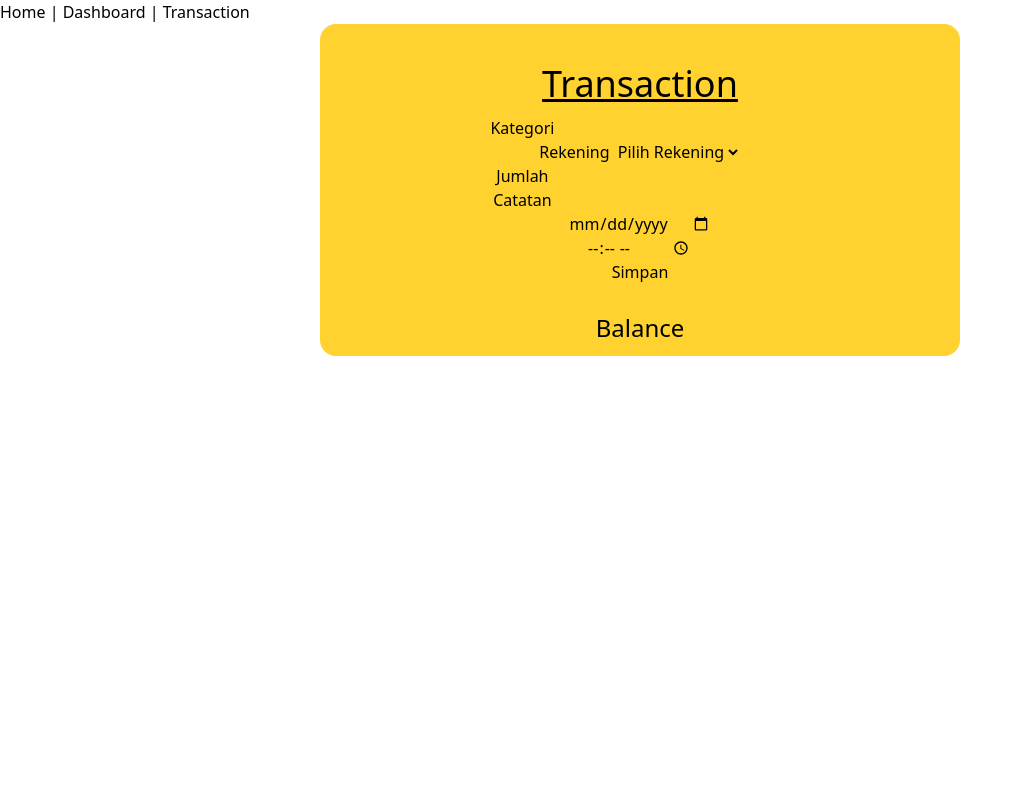
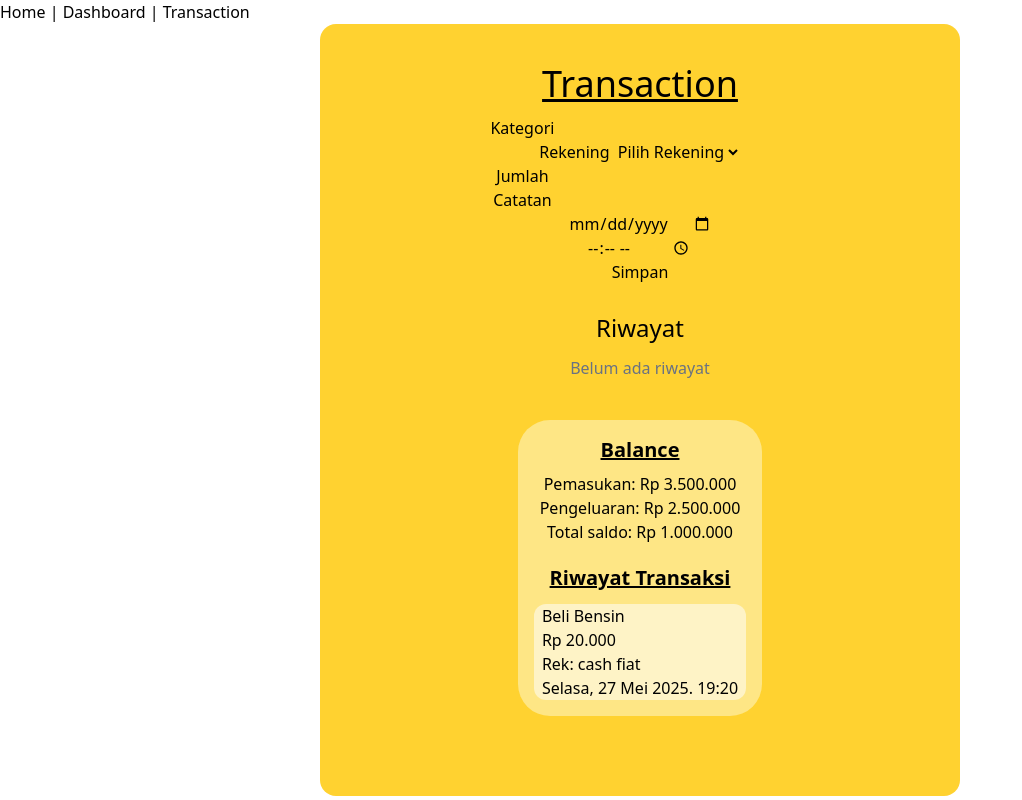
Before and after one commit to bando9/FinTrack, a React (Vite) app: page /transaction in a window 1280 px wide. Shown: the whole page, without its empty margins (0-1022 px from the left). Built offline with nearby package versions, Linux system fonts and the light colour scheme.

Commit message:
feat: add balance component with IDR currency formatting using Intl.NumberFormat

```diff
--- a/src/components/Balance.jsx
+++ b/src/components/Balance.jsx
@@ -1,5 +1,3 @@
-import React from "react";
-
 export default function Saldo() {
   return <div>Saldo</div>;
 }
--- a/src/pages/Transaction.jsx
+++ b/src/pages/Transaction.jsx
@@ -39,7 +39,7 @@ export default function Transaction() {
   };
 
   return (
-    <div className="w-1/2 flex m-auto bg-amber-300 rounded-2xl">
+    <div className="w-1/2 flex m-auto bg-amber-300 rounded-2xl pb-10">
       <div className="text-center m-auto mt-10">
         <h1 className="text-4xl underline mb-3">Transaction</h1>
         <form action="#" onSubmit={addTransaction}>
@@ -77,9 +77,9 @@ export default function Transaction() {
           </div>
           <button type="submit">Simpan</button>
         </form>
-
+        <h3 className="text-2xl mt-7 mb-3">Riwayat</h3>
+        {category ? (
           <ul>
-          <h3 className="text-2xl mt-7 mb-3">Balance</h3>
             {category && <li>{category}</li>}
             {rekening && <li>{rekening}</li>}
             {jumlah && <li>{jumlah}</li>}
@@ -92,7 +92,57 @@ export default function Transaction() {
               </li>
             )}
           </ul>
+        ) : (
+          <p className="text-gray-500">Belum ada riwayat</p>
+        )}
+        <Balance />
       </div>
     </div>
   );
 }
+
+function Balance() {
+  const income = 3500000;
+  const expense = 2500000;
+  const total = income - expense;
+
+  return (
+    <div className="bg-amber-200 m-10 rounded-4xl p-4">
+      <div className="mb-5">
+        <h1 className=" text-xl mb-2 font-semibold underline">Balance</h1>
+        <p>
+          Pemasukan: <CurrentDisplay amount={income} />
+        </p>
+        <p>
+          Pengeluaran: <CurrentDisplay amount={expense} />
+        </p>
+        <p>
+          Total saldo: <CurrentDisplay amount={total} />
+        </p>
+      </div>
+
+      <h1 className=" text-xl mb-3 font-semibold underline">
+        Riwayat Transaksi
+      </h1>
+
+      <div className="text-left bg-amber-100 px-2 rounded-xl">
+        <p>Beli Bensin</p>
+        <p>
+          <CurrentDisplay amount={20000} />{" "}
+        </p>
+        <p>Rek: cash fiat</p>
+        <p>Selasa, 27 Mei 2025. 19:20</p>
+      </div>
+    </div>
+  );
+}
+
+function CurrentDisplay({ amount }) {
+  const formatter = new Intl.NumberFormat("id-ID", {
+    style: "currency",
+    currency: "IDR",
+    minimumFractionDigits: 0,
+  });
+
+  return <span>{formatter.format(amount)}</span>;
+}
```
Lines whose indentation alone changed are shown as unchanged.
